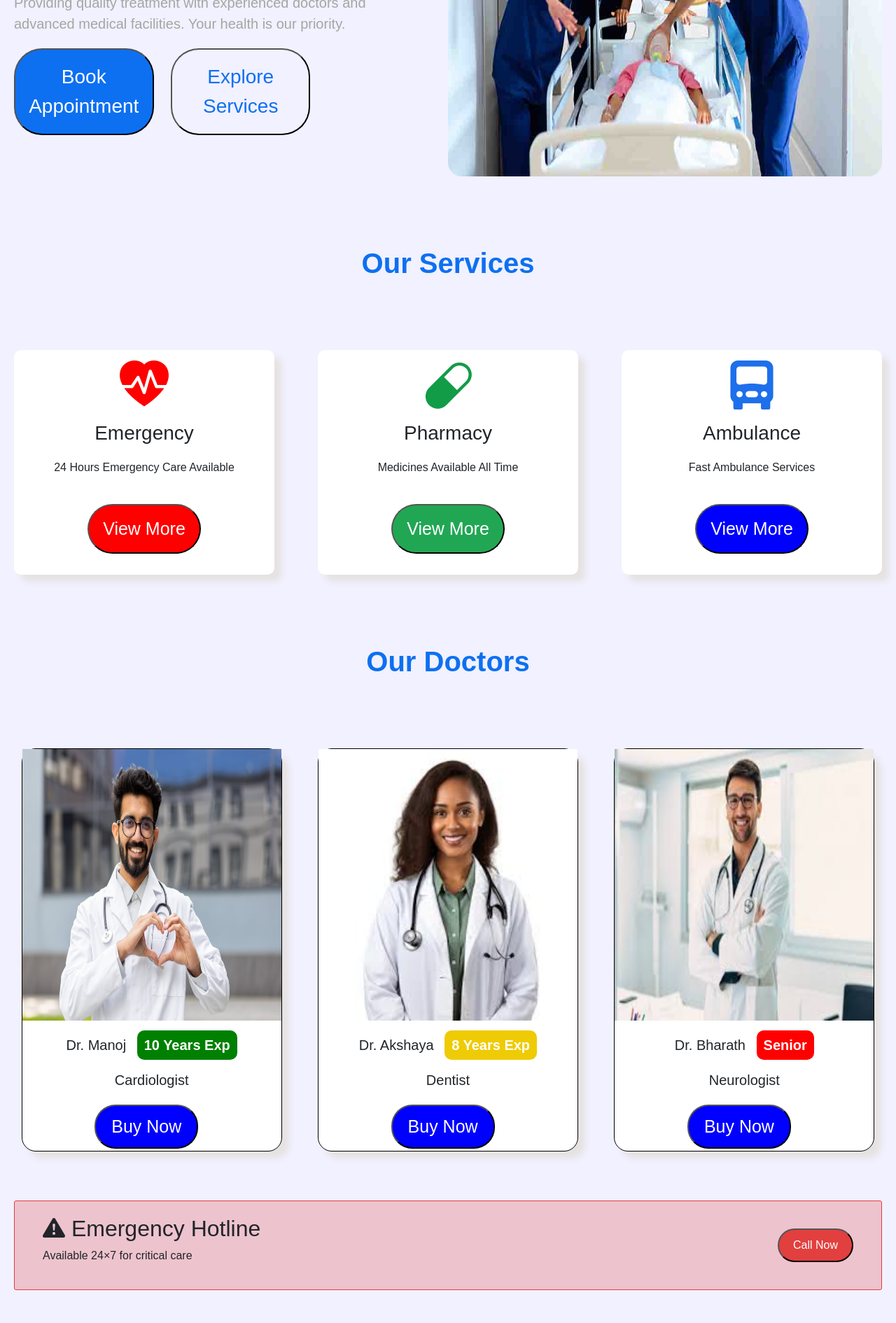
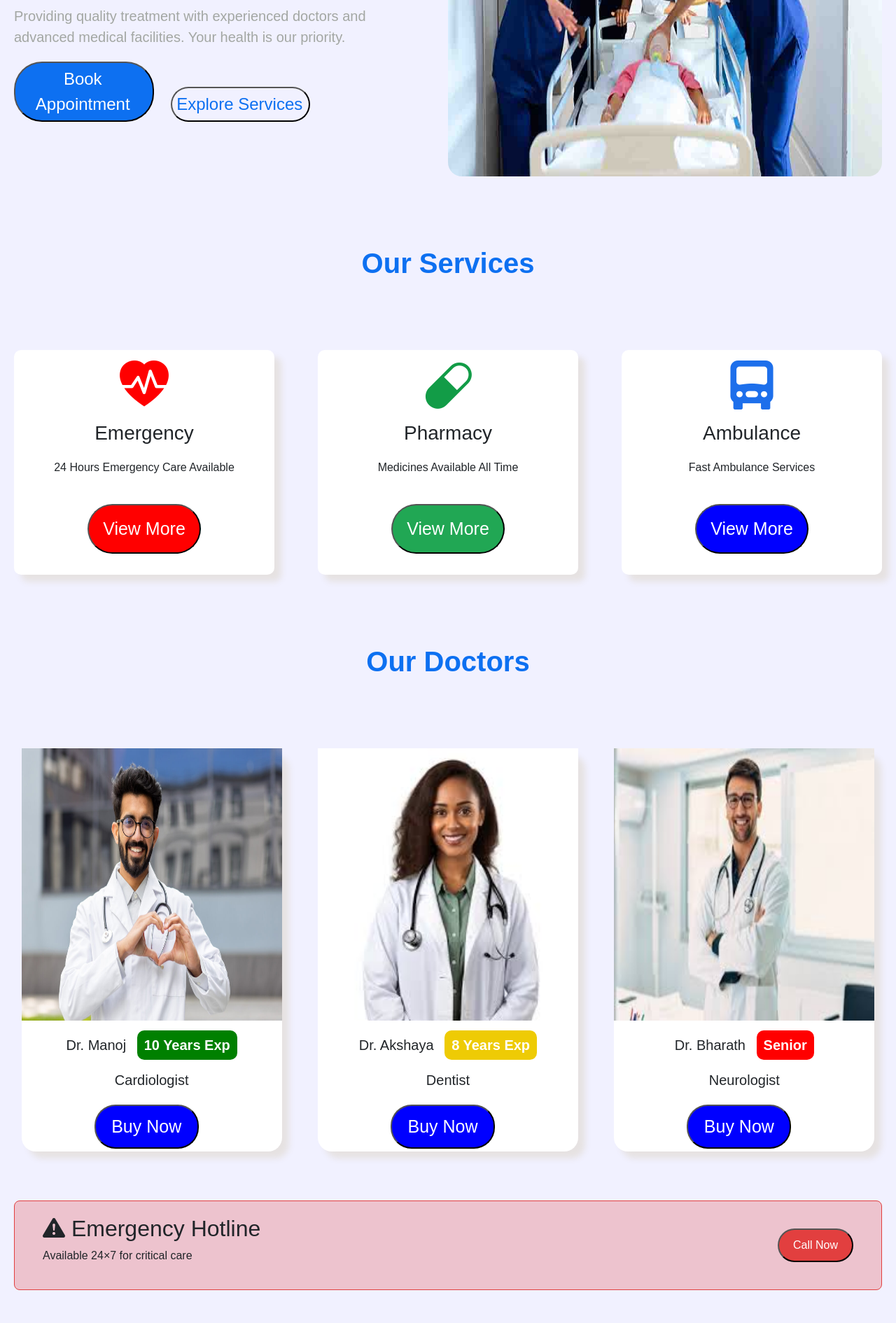
Before and after one commit to bhavani2105/Medicare-project, a website: page index.html in a window 1280 px wide. Shown: the part 584-2474 px from the top of the page at 70% size. Drawn offline with nearby package versions, Linux system fonts and the light colour scheme.

```diff
--- a/style.css
+++ b/style.css
@@ -80,7 +80,7 @@ section h2{
     width: 35%;
     color: #ffff;
     margin-right: 20px;
-    font-size: 28px;
+    font-size: 24px;
 
 }
 .homeBtn2
@@ -89,7 +89,7 @@ section h2{
     color: rgb(13, 112, 241);;
     border-radius: 40px;
     width: 35%;
-    font-size: 28px;
+    font-size: 24px;
 }
 .homeBtn2:hover
 {
@@ -99,7 +99,7 @@ section h2{
 .homeBtn button
 {
 
-    padding: 18px;
+    padding: 5px 8px 5px 5px;
 }
 .service-card-container
 {
@@ -145,7 +145,7 @@ section h2{
 }
 .doc-img
 {
-    border: 1px solid black;
+    border: 1px hidden black;
     border-radius: 20px;
     width: 30%;
     background-color: white;
@@ -188,7 +188,7 @@ article
     align-items: center;
     border: 1px solid #e23f3f;
     background-color: lab(52.25% 62.27 37.68 / 0.26);
-    border-radius: 3px;
+    border-radius: 8px;
     margin-top: 70px;
     margin-bottom: 70px;
     padding: 20px;
@@ -259,6 +259,7 @@ form
     padding: 15px;
     margin: 10px;
     outline: none;
+    border: 1px solid #9e9595;
 }
 .forminput:focus{
     border:5px solid rgb(147, 235, 238);
```
